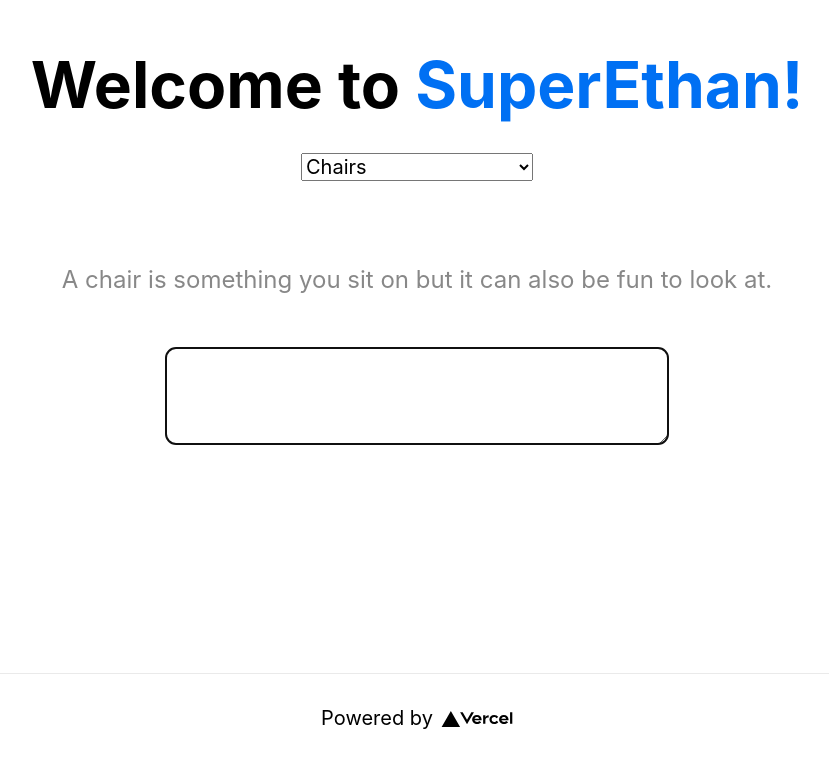
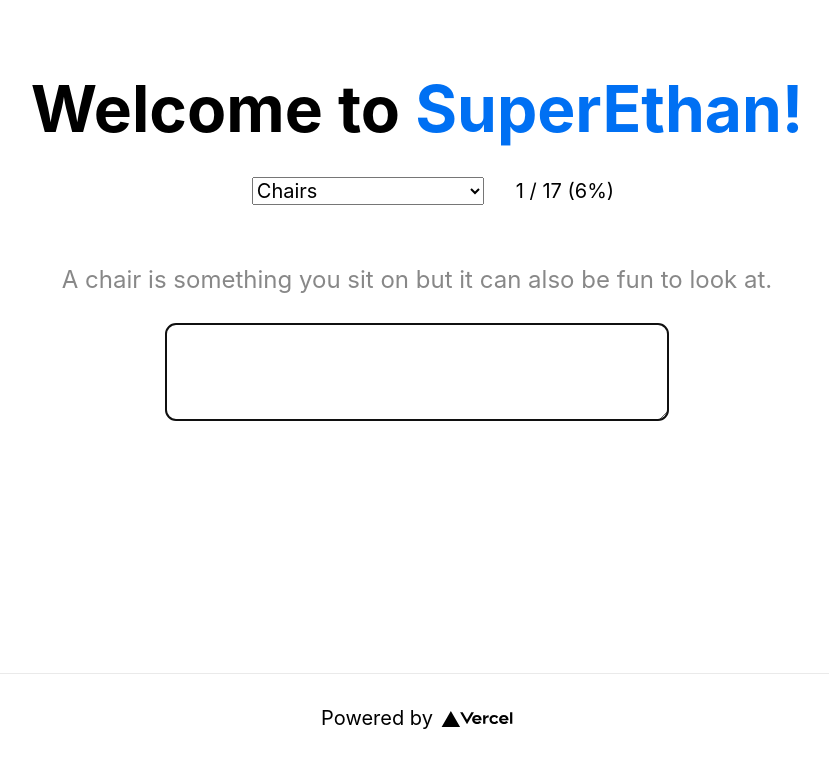
Before and after one commit to sidhlee/superethan, a Next.js app: page / in a window 1280 px wide. Shown: the part 127-889 px from the top of the page, without its empty margins (223-1052 px from the left). Built offline with nearby package versions, Linux system fonts and the light colour scheme.

Commit message:
Add progess and submit button animation

```diff
--- a/lib/challenge.ts
+++ b/lib/challenge.ts
@@ -12,8 +12,5 @@ export function getAllChallengeText(currentReadingContent: string) {
     .replace(/\n/g, ' ')
     .split('. ')
     .map((t) => (t + '.').trim());
-
-  console.log(allChallengeText);
-
   return allChallengeText;
 }
--- a/pages/index.tsx
+++ b/pages/index.tsx
@@ -5,7 +5,7 @@ import styles from '../styles/Home.module.css';
 import { useEffect, useRef, useState } from 'react';
 import { getAllReadings } from '../lib/parse-readings-markdown';
 import Reading from '../types/reading';
-import { getChallengeText } from '../lib/challenge';
+import { getChallengeText, getAllChallengeText } from '../lib/challenge';
 
 type Props = {
   allReadings: Reading[];
@@ -19,6 +19,7 @@ const Home = ({ allReadings }: Props) => {
   const [currentReading, setCurrentReading] = useState(allReadings[0]);
   const [currentChallengeIndex, setCurrentChallengeIndex] = useState(0);
   const [challengeAnswer, setChallengeAnswer] = useState('');
+  const allChallengeText = getAllChallengeText(currentReading.content);
   const challengeText = getChallengeText(
     currentReading.content,
     currentChallengeIndex
@@ -92,6 +93,7 @@ const Home = ({ allReadings }: Props) => {
             <a>SuperEthan!</a>
           </Link>
         </h1>
+        <div className={styles.challenge}>
           <form>
             <select
               className={styles.readingSelect}
@@ -105,8 +107,17 @@ const Home = ({ allReadings }: Props) => {
               ))}
             </select>
           </form>
+          <p>
+            {currentChallengeIndex + 1} / {allChallengeText.length} (
+            {(
+              ((currentChallengeIndex + 1) / allChallengeText.length) *
+              100
+            ).toFixed(0)}
+            %)
+          </p>
+        </div>
 
-        <p className={styles.challengeText}>
+        <p className={styles.challengeText + ' disable-select'}>
           {challengeText.split('').map((char, i) => {
             if (i >= challengeAnswer.length || challengeAnswer.length === 0)
               return <span key={i}>{char}</span>;
--- a/styles/Home.module.css
+++ b/styles/Home.module.css
@@ -116,7 +116,6 @@
 }
 
 .challengeText {
-  padding: 1.5rem;
   font-size: 1.5rem;
   color: #888;
 }
@@ -166,3 +165,8 @@
   opacity: 0;
   transform: translateX(-50px) scale(0.5);
 }
+
+.challenge {
+  display: flex;
+  align-items: center;
+}
--- a/styles/globals.css
+++ b/styles/globals.css
@@ -27,3 +27,10 @@ a {
 p {
   line-height: 1.6;
 }
+
+.disable-select {
+  -webkit-user-select: none;
+  -moz-user-select: none;
+  -ms-user-select: none;
+  user-select: none;
+}
```
Lines whose indentation alone changed are shown as unchanged.
